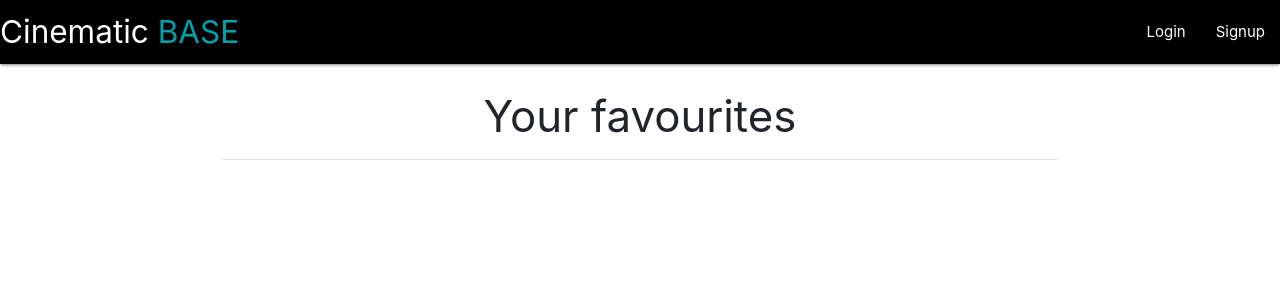
After one commit to Liam-gosnell/Milestone_three, a Flask app: page /favourites in a window 1280 px wide. The commit adds this page. Shown: the top 300 px of the page. Run offline with Flask 2, Linux system fonts and the light colour scheme; data that the repository does not hold is empty; some libraries are stand-ins or nearby versions.

Commit message:
adding path for favourites.html,

```diff
--- a/app.py
+++ b/app.py
@@ -40,7 +40,7 @@ def view_movie(movie_id):
 def edit_movie(movie_id):
     movie = mongo.db.movies.find_one({'_id': ObjectId(movie_id)})
     all_categories = mongo.db.categories.find()
-    return render_template('edittask.html', movie=movie, categories=all_categories)
+    return render_template('editmovie.html', movie=movie, categories=all_categories)
 
 @app.route('/update_movie/<movie_id>', methods=['POST'])
 def update_movie(movie_id):
@@ -67,6 +67,13 @@ def delete_movie(movie_id):
     return redirect(url_for('index'))
 
 
+@app.route('/favourites')
+def favourites():
+    return render_template('favourites.html',
+                           movies=mongo.db.movies.find())
+
+
+
 if __name__ == '__main__':
     app.secret_key = 'mysecret'
     app.run(host=os.environ.get('IP', '0.0.0.0'),
--- a/static/css/styles.css
+++ b/static/css/styles.css
@@ -41,7 +41,7 @@ small{
 }
 
 .img-fluid{
-    height: 80vh;
+
     width: auto;
 }
 
--- /dev/null
+++ b/templates/favourites.html
@@ -0,0 +1,18 @@
+{% extends 'base.html' %}
+
+ {% block content %}
+ <section>
+  <div class="container">
+    <div class="row">
+       <div class="col-12">
+         <h3 class="center">Your favourites</h3>
+         <hr>
+       </div>
+      </div>
+  </div>
+
+ </section>
+
+
+
+ {% endblock %}
--- a/templates/index.html
+++ b/templates/index.html
@@ -26,12 +26,14 @@
           <span class="card-title activator grey-text text-darken-4">
      {{movie.movie_name}}
             <i class="material-icons right">more_vert</i></span>
+            <hr>
 
           <a href="{{ url_for('view_movie',movie_id=movie._id) }}">
           <button class="btn waves-effect waves-light " type="submit" name="action">Info&Trailer
            <i class="material-icons right">fast_forward</i>
          </button>
           </a>
+
 
          </div>
          <div class="card-reveal">
```
Also changed, not shown: templates/viewmovie.html (+12 -4 lines), templates/editmovie.html (renamed from templates/edittask.html).
